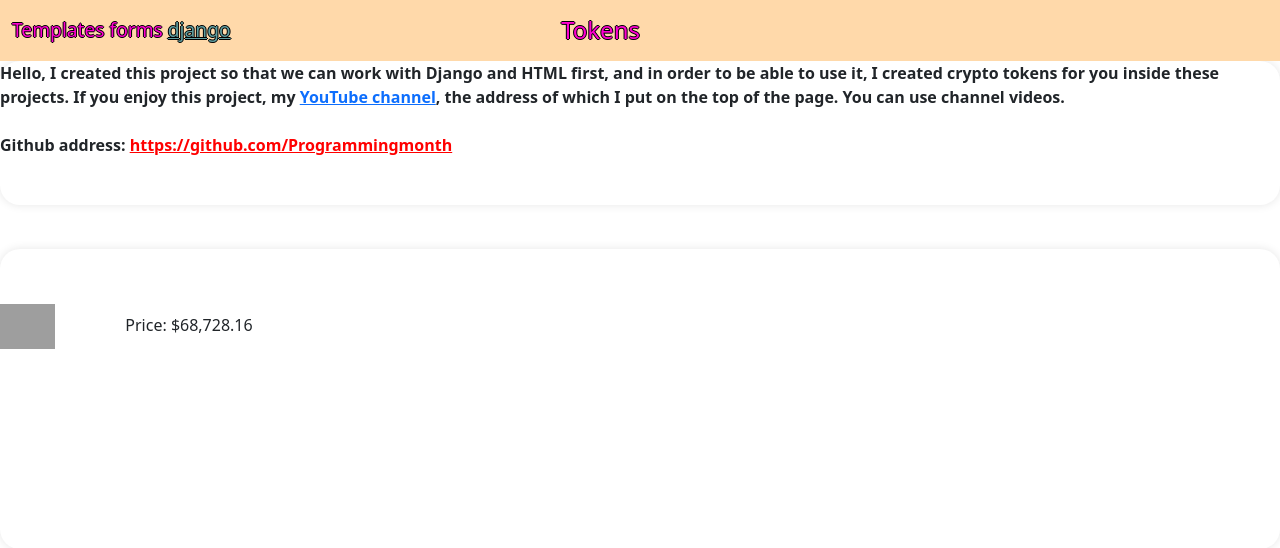
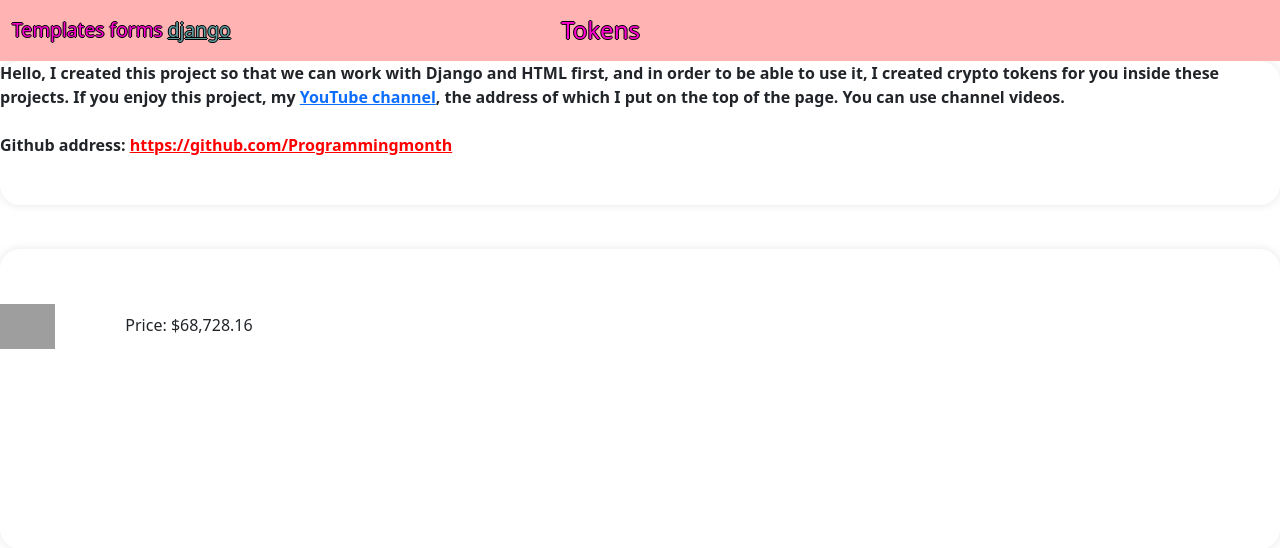
Before and after one commit to Programmingmonth/Token, a Django app: page / in a window 1280 px wide. Shown: the top 548 px of the page. Run offline with Django 5.2, Linux system fonts and the light colour scheme; grey boxes are pictures that could not be loaded.

Commit message:
first commit

```diff
--- a/Token/web/templates/index.html
+++ b/Token/web/templates/index.html
@@ -72,7 +72,7 @@
     </style>
 </head>
 <body>
-    <nav class="navbar bg-body-" style="background-color: rgb(255, 217, 170)">
+    <nav class="navbar bg-body-" style="background-color: rgb(255, 179, 179)">
         <div class="container-fluid">
             <span class="navbar-text">
                 Templates forms <a id="link" href="https://www.djangoproject.com/">django</a>
```
